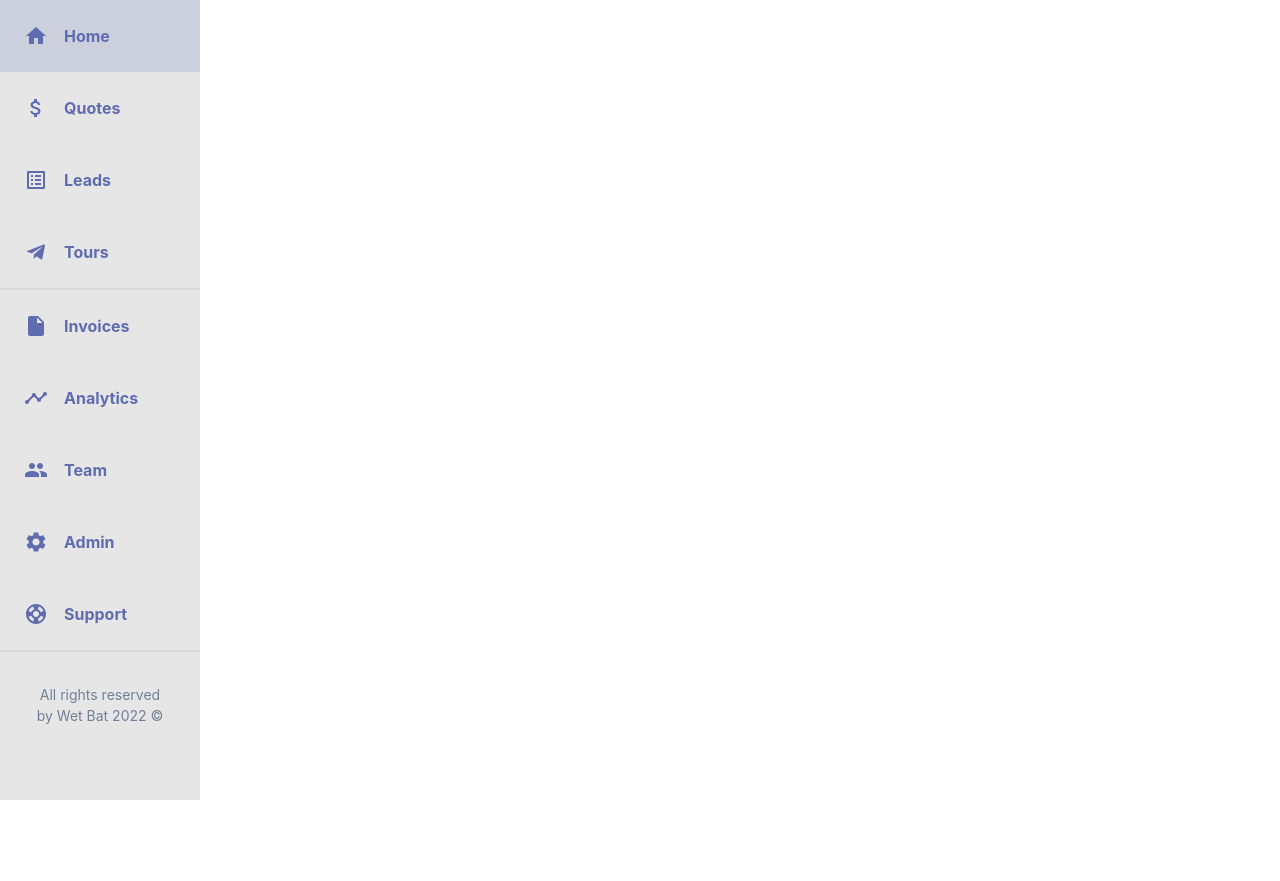
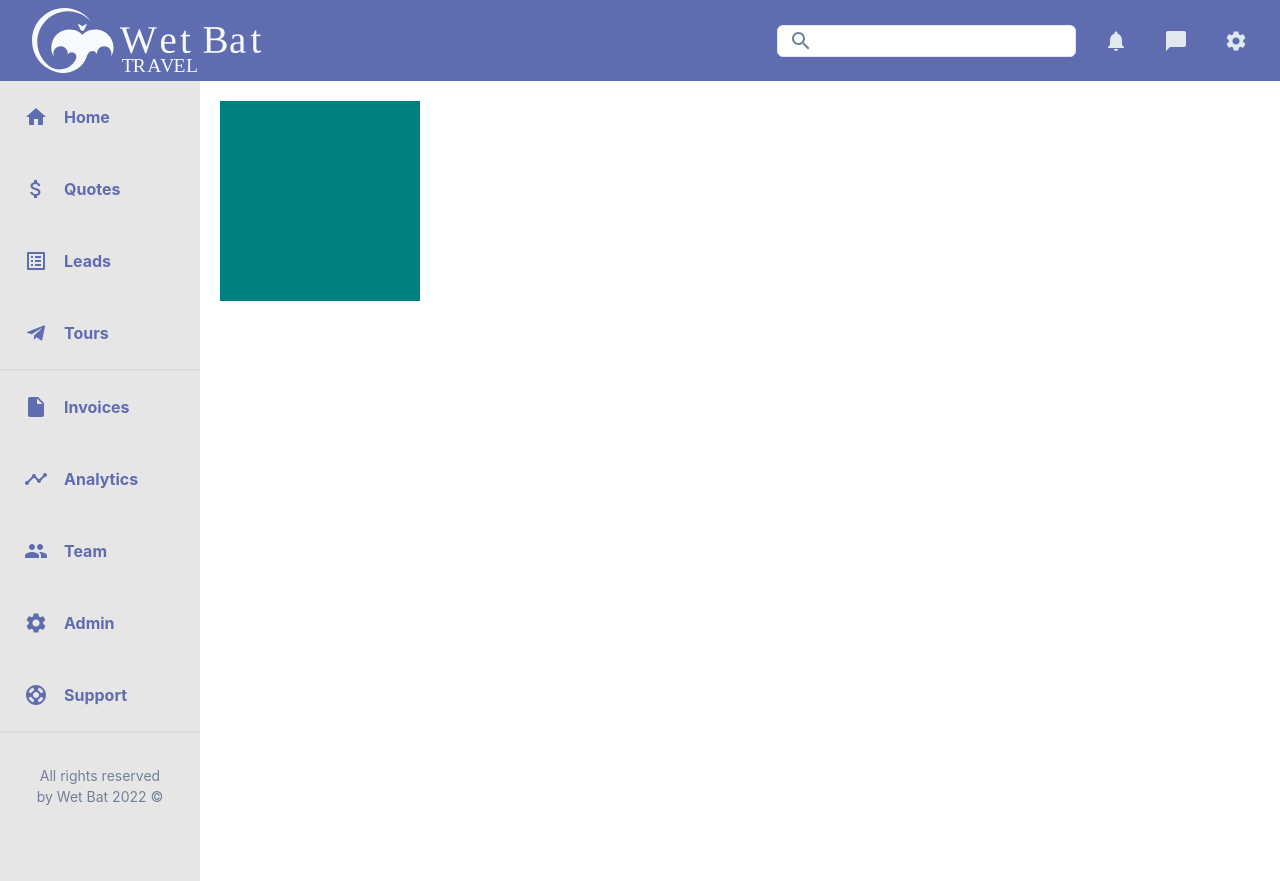
Before and after one commit to MarlonVCendron/wet-bat-launchcode, a React (Create React App) app: page / in a window 1280 px wide. Before the commit the page ends 800 px from the top, so only its background shows below. Built offline with nearby package versions, Linux system fonts and the light colour scheme; the HTML template or start-up script is replaced by a standard one.

Commit message:
Navbar with Chakra UI

```diff
--- a/src/App.tsx
+++ b/src/App.tsx
@@ -1,21 +1,21 @@
-import React, { useState } from 'react';
-import { ThemeProvider } from '@mui/material/styles';
-import { ChakraProvider } from '@chakra-ui/react'
+import React from 'react';
+import { ChakraProvider, Box } from '@chakra-ui/react'
 
 import NavBar from './components/NavBar';
 import SideBar from './components/SideBar';
 import theme from './theme';
 
 function App() {
-  const [openSideBar, setOpenSideBar] = useState(true);
-
-  const toggleSideBar = () => setOpenSideBar(!openSideBar);
-
   return (
     <div className="App">
       <ChakraProvider theme={theme} >
-        {/*<NavBar toggleSideBar={toggleSideBar}  />*/}
-        <SideBar isOpen={openSideBar} />
+        <NavBar />
+        <Box as='main' w='full'>
+          <Box display={{ md: 'flex' }}>
+            <SideBar/>
+            <Box bg="teal" m="5" w="200px" h="200px"  />
+          </Box>
+        </Box>
       </ChakraProvider>
     </div>
   );
--- a/src/components/NavBar/NavBar.tsx
+++ b/src/components/NavBar/NavBar.tsx
@@ -1,279 +1,75 @@
 import React from 'react';
-import { styled } from '@mui/material/styles';
 import {
-  AppBar,
   Box,
-  Toolbar,
-  IconButton,
-  InputBase,
-  Badge,
-  MenuItem,
-  Menu,
-} from '@mui/material';
+  Flex,
+  HStack,
+  Image,
+  Link,
+} from '@chakra-ui/react'
 import {
-  Search as SearchIcon,
-  AccountCircle as AccountCircleIcon,
-  Chat as ChatIcon,
+  ChatBubble as ChatBubbleIcon,
   Notifications as NotificationsIcon,
-  More as MoreIcon,
-  Dashboard as DashboardIcon,
   Settings as SettingsIcon,
 } from '@mui/icons-material';
-import { grey } from '@mui/material/colors';
 
+//import { MobileNavButton, MobileNavContent } from './mobile-nav'
+//import Search from './omni-search'
+
+import NavIcon from './NavIcon';
+import Search from './Search';
 import { default as BigLogo }  from '../../images/wet-bat-white.svg';
 import { default as SmallLogo }  from '../../images/logo-white.svg';
 
-const Search = styled('div')(({ theme }) => ({
-  position: 'relative',
-  borderRadius: theme.shape.borderRadius,
-  backgroundColor: grey[50],
-  marginRight: theme.spacing(2),
-  marginLeft: 0,
-  width: '100%',
-  [theme.breakpoints.up('sm')]: {
-    marginLeft: theme.spacing(3),
-    width: 'auto',
-  },
-}));
+const NavBar : React.FC = () => {
+  return (
+    <Box
+      as="header"
+      transition='box-shadow 0.2s, background-color 0.2s'
+      pos='sticky'
+      top='0'
+      zIndex='3'
+      bg='primary'
+      left='0'
+      right='0'
+      width='full'
+    >
+      <Box mx='auto'>
+        <Flex w='100%' h='100%' px='6' align='center' justify='space-between'>
+        <Flex align='center'>
+          <Link href='/'>
+            <Image
+              m={2}
+              src={false ? SmallLogo : BigLogo }
+              alt="Wet Bat Travel"
+             />
+          </Link>
+        </Flex>
 
-const SearchIconWrapper = styled('div')(({ theme }) => ({
-  padding: theme.spacing(0, 2),
-  height: '100%',
-  position: 'absolute',
-  pointerEvents: 'none',
-  display: 'flex',
-  alignItems: 'center',
-  justifyContent: 'center',
-}));
+        <Flex
+          justify='flex-end'
+          w='100%'
+          align='center'
+        >
+          <Search />
 
-const StyledInputBase = styled(InputBase)(({ theme }) => ({
-  color: 'inherit',
-  '& .MuiInputBase-input': {
-    padding: theme.spacing(1, 1, 1, 0),
-    paddingLeft: `calc(1em + ${theme.spacing(4)})`,
-    transition: theme.transitions.create('width'),
-    color: grey[700],
-    width: '100%',
-    [theme.breakpoints.up('md')]: {
-      width: '40ch',
-    },
-  },
-}));
-
-interface NavBarProps {
-  toggleSideBar: () => void;
-}
-
-const NavBar : React.FC<NavBarProps> = ({ toggleSideBar }) => {
-  const [anchorEl, setAnchorEl] = React.useState<null | HTMLElement>(null);
-  const [mobileMoreAnchorEl, setMobileMoreAnchorEl] = React.useState<null | HTMLElement>(null);
-
-  const isMenuOpen = Boolean(anchorEl);
-  const isMobileMenuOpen = Boolean(mobileMoreAnchorEl);
-
-  const handleProfileMenuOpen = (event: React.MouseEvent<HTMLElement>) => {
-    setAnchorEl(event.currentTarget);
-  };
-
-  const handleMobileMenuClose = () => {
-    setMobileMoreAnchorEl(null);
-  };
-
-  const handleMenuClose = () => {
-    setAnchorEl(null);
-    handleMobileMenuClose();
-  };
-
-  const handleMobileMenuOpen = (event: React.MouseEvent<HTMLElement>) => {
-    setMobileMoreAnchorEl(event.currentTarget);
-  };
-
-  const renderAccountMenu = (
-    <Menu
-      anchorEl={anchorEl}
-      anchorOrigin={{
-        vertical: 'top',
-        horizontal: 'right',
-      }}
-      id="primary-search-account-menu"
-      keepMounted
-      transformOrigin={{
-        vertical: 'top',
-        horizontal: 'right',
-      }}
-      open={isMenuOpen}
-      onClose={handleMenuClose}
-    >
-      <MenuItem onClick={handleMenuClose}>Profile</MenuItem>
-      <MenuItem onClick={handleMenuClose}>My account</MenuItem>
-      <MenuItem onClick={handleMenuClose}>Log out</MenuItem>
-    </Menu>
-  );
-
-  const renderMobileMenu = (
-    <Menu
-      anchorEl={mobileMoreAnchorEl}
-      anchorOrigin={{
-        vertical: 'top',
-        horizontal: 'right',
-      }}
-      id="primary-search-account-menu-mobile"
-      keepMounted
-      transformOrigin={{
-        vertical: 'top',
-        horizontal: 'right',
-      }}
-      open={isMobileMenuOpen}
-      onClose={handleMobileMenuClose}
-    >
-      <MenuItem>
-        <IconButton
-          size="large"
-          aria-label="11 new notifications"
-          color="inherit"
-        >
-          <Badge badgeContent={11} color="error">
-            <NotificationsIcon />
-          </Badge>
-        </IconButton>
-        <p>Notifications</p>
-      </MenuItem>
-
-      <MenuItem>
-        <IconButton size="large" aria-label="7 new messages" color="inherit">
-          <Badge badgeContent={7} color="error">
-            <ChatIcon />
-          </Badge>
-        </IconButton>
-        <p>Messages</p>
-      </MenuItem>
-
-      <MenuItem>
-        <IconButton size="large" aria-label="settings" color="inherit">
-          <SettingsIcon />
-        </IconButton>
-        <p>Settings</p>
-      </MenuItem>
-
-      <MenuItem onClick={handleProfileMenuOpen}>
-        <IconButton
-          size="large"
-          aria-label="account of current user"
-          aria-controls="primary-search-account-menu"
-          aria-haspopup="true"
-          color="inherit"
-        >
-          <AccountCircleIcon />
-        </IconButton>
-        <p>Profile</p>
-      </MenuItem>
-    </Menu>
-  );
-
-  return (
-    <Box sx={{ flexGrow: 1 }}>
-      <AppBar position="relative" sx={{ zIndex: (theme) => theme.zIndex.drawer + 1 }}>
-        <Toolbar>
-          <IconButton
-            onClick={toggleSideBar}
-            size="large"
-            edge="start"
-            color="inherit"
-            aria-label="open drawer"
-            sx={{
-              mr: { xs: 1, md: 2 }
-            }}
-          >
-            <DashboardIcon fontSize='large' />
-          </IconButton>
-
-          <Box
-             component="img"
-             sx={{
-               mr: 2,
-               width: 150,
-               maxWidth: { xs: 50, md: 150 },
-               content: {
-                 xs: `url(${SmallLogo})`,
-                 md: `url(${BigLogo})`,
-               }
-             }}
-             alt="Wet Bat Travel"
-           />
-
-          <Box sx={{ flexGrow: 1 }} />
-
-          <Search>
-            <SearchIconWrapper>
-              <SearchIcon style={{ color: grey[700] }} />
-            </SearchIconWrapper>
-            <StyledInputBase
-              inputProps={{ 'aria-label': 'search' }}
+          <HStack spacing='5' ml={5} display={{ base: 'none', md: 'flex' }}>
+            <NavIcon aria_label="Notifications" icon={NotificationsIcon}/>
+            <NavIcon aria_label="Messages" icon={ChatBubbleIcon}/>
+            <NavIcon aria_label="Settings" icon={SettingsIcon}/>
+          </HStack>
+          {/*<HStack spacing='5'>
+            <MobileNavButton
+              ref={mobileNavBtnRef}
+              aria-label='Open Menu'
+              onClick={mobileNav.onOpen}
             />
-          </Search>
-
-          <Box sx={{ display: { xs: 'none', md: 'flex' } }}>
-            <IconButton
-              size="large"
-              aria-label="11 new notifications"
-              color="inherit"
-              sx={{ mr: 2 }}
-            >
-              <Badge badgeContent={11} color="error">
-                <NotificationsIcon />
-              </Badge>
-            </IconButton>
-
-            <IconButton
-              size="large"
-              aria-label="7 new messages"
-              color="inherit"
-              sx={{ mr: 2 }}
-            >
-              <Badge badgeContent={7} color="error">
-                <ChatIcon />
-              </Badge>
-            </IconButton>
-
-            <IconButton
-              size="large"
-              aria-label="settings"
-              color="inherit"
-              sx={{ mr: 2 }}
-            >
-              <SettingsIcon />
-            </IconButton>
-
-            <IconButton
-              size="large"
-              edge="end"
-              aria-label="account of current user"
-              aria-haspopup="true"
-              onClick={handleProfileMenuOpen}
-              color="inherit"
-            >
-              <AccountCircleIcon />
-            </IconButton>
-          </Box>
-
-          <Box sx={{ display: { xs: 'flex', md: 'none' } }}>
-            <IconButton
-              size="large"
-              aria-label="show more"
-              aria-haspopup="true"
-              onClick={handleMobileMenuOpen}
-              color="inherit"
-            >
-              <MoreIcon />
-            </IconButton>
-          </Box>
-        </Toolbar>
-      </AppBar>
-      {renderMobileMenu}
-      {renderAccountMenu}
+          </HStack>*/}
+        </Flex>
+      </Flex>
+      {/*<MobileNavContent isOpen={mobileNav.isOpen} onClose={mobileNav.onClose} />*/}
+      </Box>
     </Box>
-  );
+  )
 }
 
 export default NavBar;
--- /dev/null
+++ b/src/components/NavBar/NavIcon.tsx
@@ -0,0 +1,30 @@
+import React from 'react';
+import { Icon, IconButton } from '@chakra-ui/react'
+import { SvgIconTypeMap } from '@mui/material';
+import { OverridableComponent } from '@mui/material/OverridableComponent';
+
+interface NavIconProps {
+  aria_label: string;
+  icon: OverridableComponent<SvgIconTypeMap>;
+}
+
+const NavIcon : React.FC<NavIconProps> = ({aria_label, icon}) => (
+  <IconButton
+    aria-label={aria_label}
+    variant="link"
+    _focus={{ boxShadow: 'none' }}
+    icon={
+      <Icon
+        display='block'
+        transition='color 0.2s'
+        w='6'
+        h='6'
+        color="gray.200"
+        _hover={{ color: 'white' }}
+        as={icon}
+      />
+    }
+  />
+);
+
+export default NavIcon;
--- /dev/null
+++ b/src/components/NavBar/Search.tsx
@@ -0,0 +1,39 @@
+import React from 'react';
+import { Center, Flex, Icon, Input } from '@chakra-ui/react';
+import SearchIcon from '@mui/icons-material/Search';
+
+const Search : React.FC = () => {
+  const [query, setQuery] = React.useState('')
+  const height = '32px';
+
+  return (
+    <Flex pos='relative' align='stretch'>
+      <Input
+        autoCorrect='off'
+        spellCheck='false'
+        sx={{
+          w: '100%',
+          pl: height,
+          h: height,
+          fontWeight: 'medium',
+          color: 'gray.500',
+          outline: 0,
+          bg: 'white',
+          '.chakra-ui-dark &': { bg: 'gray.700' },
+        }}
+        value={query}
+        onChange={(e) => setQuery(e.target.value)}
+      />
+      <Center pos='absolute' left={3} h={height} zIndex={1}>
+        <Icon
+          w={6}
+          h={6}
+          color="gray.500"
+          as={SearchIcon}
+        />
+      </Center>
+    </Flex>
+  )
+}
+
+export default Search
--- a/src/components/SideBar/SideBar.tsx
+++ b/src/components/SideBar/SideBar.tsx
@@ -2,24 +2,14 @@ import React from 'react';
 import {
   Box,
   useColorModeValue,
-  Drawer,
-  DrawerContent,
-  DrawerOverlay,
-  DrawerBody,
-  DrawerFooter,
   Divider,
   Text,
 } from '@chakra-ui/react';
 
 import items from './items';
 import NavItem from './NavItem';
-import {Collapse} from '@mui/material';
 
-interface SideBarProps {
-  isOpen: boolean;
-}
-
-const SideBar : React.FC<SideBarProps> = ({ isOpen }) => {
+const SideBar : React.FC = () => {
   return (
     <Box
       as='nav'
```
